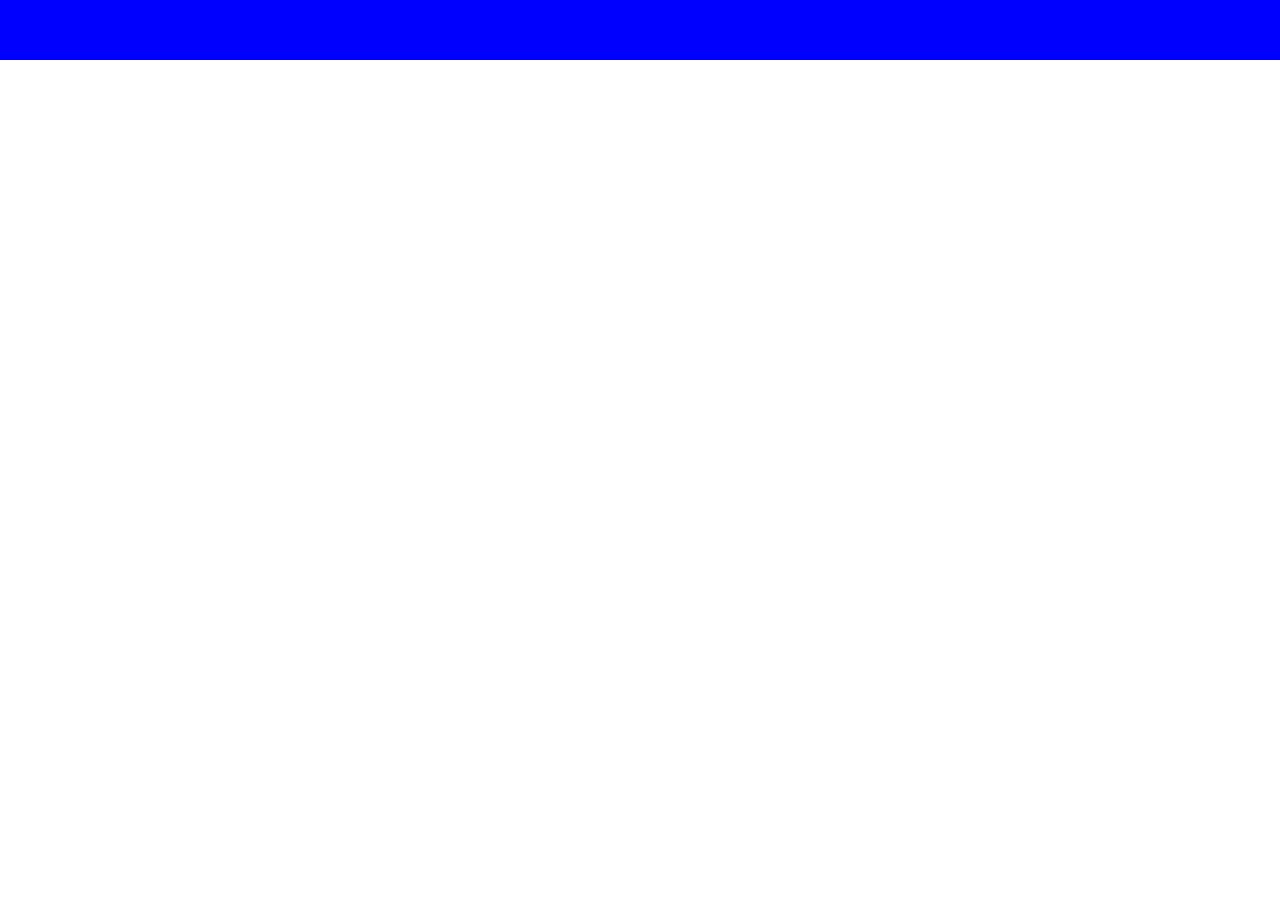
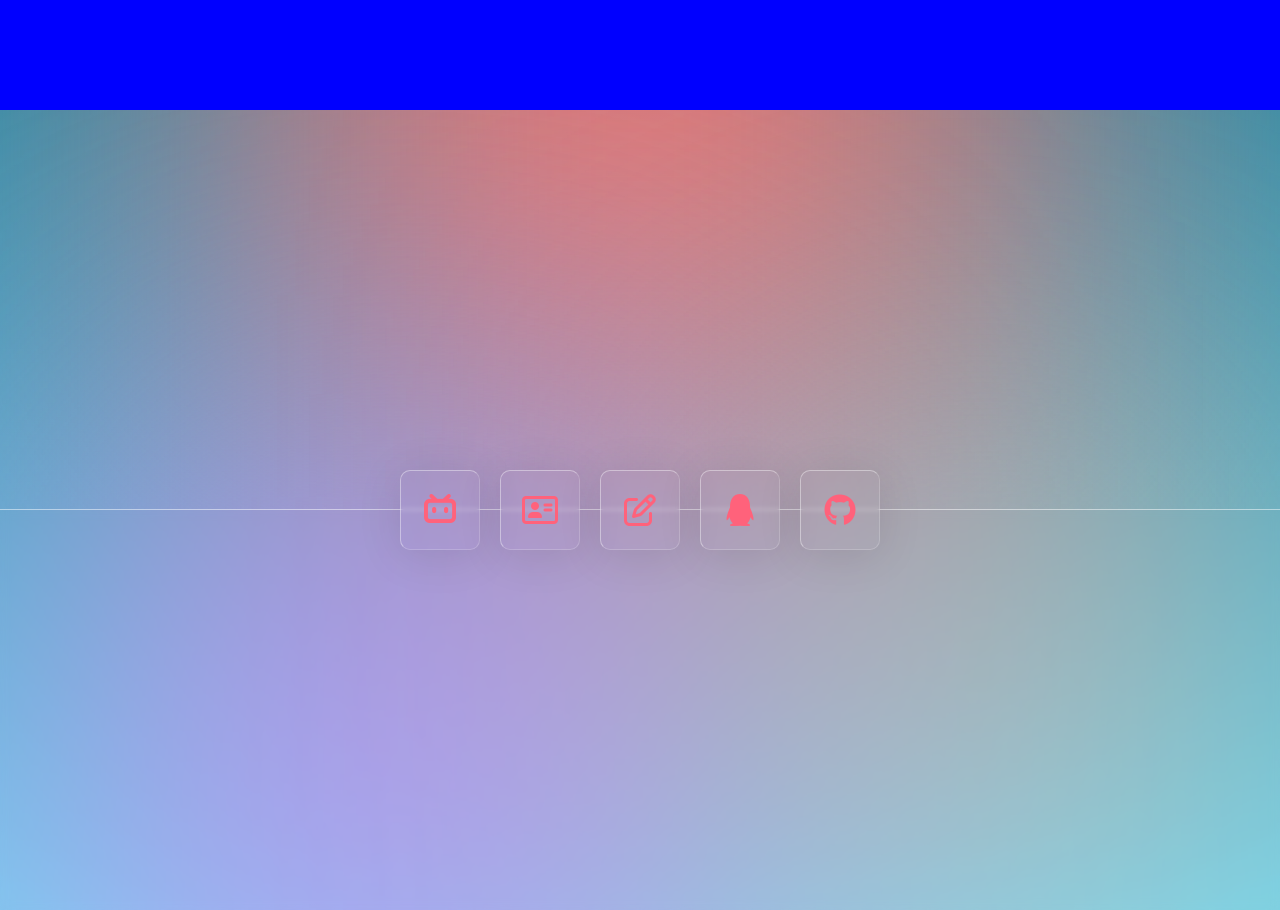
Before and after one commit to starNGC2237/MarshmallowForLyhea, a plain HTML site: page index.html in a window 1280 px wide. Shown: the part 2740-3650 px from the top of the page. Before the commit the page ends 2800 px from the top, so only its background shows below. Drawn offline with Linux system fonts and the light colour scheme.

Commit message:
add glass

```diff
--- a/index.html
+++ b/index.html
@@ -1,25 +1,32 @@
+<!--
+ * @Author: zhilutianji
+ * @Date: 2022-06-29 12:49:00
+ * @Description: 【for Lyhea】
+-->
 <!DOCTYPE html>
 <html lang="zh-CN">
   <head>
     <meta charset="UTF-8" />
     <title>祝汐汐出道一周年快乐！</title>
     <link rel="stylesheet" href="style.css" />
+    <link rel="stylesheet" href="shiny.css" />
+    <link
+      href="https://cdn.bootcdn.net/ajax/libs/font-awesome/6.1.1/css/all.css"
+      rel="stylesheet"
+    />
   </head>
 
   <body>
     <div class="logo">
       <img src="img/logo.svg" alt="" />
-      <h3 style="align-self: center;">happy first anniversary</h3>
+      <h3 style="align-self: center">happy first anniversary</h3>
     </div>
     <div class="menu"><img src="img/menu.svg" alt="" /></div>
-
     <div class="section">
       <div class="slogan">
         <h3 class="rellax" data-rellax-speed="6">祝汐汐</h3>
         <h1 class="rellax" data-rellax-speed="5">一周年快乐</h1>
-        <p class="rellax" data-rellax-speed="3">
-          好耶ヾ(*′▽‘*)ﾉ
-        </p>
+        <p class="rellax" data-rellax-speed="3">好耶ヾ(*′▽‘*)ﾉ</p>
       </div>
       <img class="img1 rellax" data-rellax-speed="-2" src="img/1.png" alt="" />
       <img class="img2 rellax" data-rellax-speed="9" src="img/2.png" alt="" />
@@ -55,9 +62,74 @@
         alt=""
       />
     </div>
-    <div class="section" style="height: 50vh;"></div>
-    <div style="height: 100vh;background-color:blue"></div>
+    <div class="section" style="height: 50vh"></div>
+    <div style="height: calc(100vh + 50px); background-color: blue"></div>
+    <div class="shiny">
+      <div class="color"></div>
+      <div class="color"></div>
+      <div class="color"></div>
+      <ul>
+        <li>
+          <a
+            href="https://space.bilibili.com/1586717744"
+            target="_blank"
+            title="Lyhea的空间"
+          >
+            <i class="fa-brands fa-bilibili"></i>
+          </a>
+        </li>
+        <li>
+          <a
+            href="https://zh.moegirl.org.cn/%E9%B6%86%E6%B1%90%E9%9B%85"
+            target="_blank"
+            title="萌娘百科"
+          >
+            <i class="fa-regular fa-address-card"></i>
+          </a>
+        </li>
+        <li>
+          <a
+            href="https://space.bilibili.com/1586717744/article"
+            target="_blank"
+            title="醒梦集序"
+          >
+            <i class="fa-regular fa-pen-to-square"></i>
+          </a>
+        </li>
+        <li onclick="displayAlert('success','已复制群号！',5000)">
+          <a title="来汐的群玩！">
+            <i class="fa-brands fa-qq"></i>
+          </a>
+        </li>
+        <li>
+          <a
+            href="https://github.com/starNGC2237/MarshmallowForLyhea"
+            target="_blank"
+            title="源码"
+          >
+            <i class="fa-brands fa-github"></i>
+          </a>
+        </li>
+      </ul>
+    </div>
+    <script type="text/javascript">
+      var system = {};
+      var p = navigator.platform;
+      var u = navigator.userAgent;
+
+      system.win = p.indexOf("Win") == 0;
+      system.mac = p.indexOf("Mac") == 0;
+      system.x11 = p == "X11" || p.indexOf("Linux") == 0;
+      if (system.win || system.mac || system.xll) {
+        //如果是手机转
+        if (u.indexOf("Windows Phone") > -1) {
+          window.location.href ="./404.html"
+          //win手机端
+        }
+      }
+    </script>
     <script src="js/rellax.min.js"></script>
+    <script src="js/tanchuang.js"></script>
     <script>
       var rellax = new Rellax(".rellax", {
         horizontal: true,
--- /dev/null
+++ b/js/tanchuang.js
@@ -0,0 +1,45 @@
+/*
+ * @Author: zhilutianji
+ * @Date: 2022-07-22 23:30:20
+ * @Description: 【弹通知】
+ */
+function displayAlert(type, data, time) {
+  var lunbo = document.createElement("div");
+
+  if (type == "success") {
+    lunbo.style.backgroundColor = "#009900";
+  } else if (type == "error") {
+    lunbo.style.backgroundColor = "#990000";
+  } else if (type == "info") {
+    lunbo.style.backgroundColor = "#e6b800";
+  } else {
+    console.log("入参type错误");
+    return;
+  }
+
+  lunbo.id = "lunbo";
+  lunbo.style.position = "fixed";
+  lunbo.style.width = "25vh";
+  lunbo.style.height = "6vh";
+  lunbo.style.right = "5%";
+  lunbo.style.top = "10%";
+  lunbo.style.color = "white";
+  lunbo.style.fontSize = "1vh";
+  lunbo.style.borderRadius = "1vh";
+  lunbo.style.textAlign = "center";
+  lunbo.style.lineHeight = "6vh";
+
+  var aux = document.createElement("input");
+  aux.setAttribute("value", '225485337');
+  document.body.appendChild(aux);
+  aux.select();
+  document.execCommand("copy");
+  document.body.removeChild(aux);
+  if (document.getElementById("lunbo") == null) {
+    document.body.appendChild(lunbo);
+  }
+  lunbo.innerHTML = data;
+  setTimeout(function () {
+    document.body.removeChild(lunbo);
+  }, time);
+}
--- /dev/null
+++ b/shiny.css
@@ -0,0 +1,102 @@
+.shiny {
+    position: absolute;
+    width: 100%;
+    height: 100vh;
+    display: flex;
+    justify-content: center;
+    align-items: center;
+    overflow: hidden;
+    background: linear-gradient(to bottom, #2193b0, #6dd5ed);
+}
+
+.shiny::before {
+    content: "";
+    position: absolute;
+    bottom: 0px;
+    width: 100%;
+    height: 50%;
+    z-index: 1;
+    border-top: 1px solid rgba(255, 255, 255, 0.5);
+    backdrop-filter: blur(5px);
+}
+
+.shiny .color {
+    position: absolute;
+    filter: blur(200px);
+}
+
+.shiny .color:nth-child(1) {
+    background: #fd746c;
+    width: 800px;
+    height: 800px;
+    top: -450px;
+}
+
+.shiny .color:nth-child(2) {
+    background: #cf8bf3;
+    width: 600px;
+    height: 600px;
+    bottom: -150px;
+    left: 100px;
+}
+
+.shiny .color:nth-child(3) {
+    background: #fdb99b;
+    width: 400px;
+    height: 400px;
+    bottom: 50px;
+    right: 100px;
+}
+
+ul {
+    position: relative;
+    display: flex;
+    z-index: 2;
+}
+
+ul li {
+    position: relative;
+    list-style: none;
+    margin: 10px;
+}
+
+ul li a {
+    position: relative;
+    width: 80px;
+    height: 80px;
+    display: inline-block;
+    border-radius: 10px;
+    display: flex;
+    justify-content: center;
+    align-items: center;
+    text-decoration: none;
+    color: #fff;
+    font-size: 32px;
+    border: 1px solid rgba(255, 255, 255, 0.4);
+    border-right: 1px solid rgba(255, 255, 255, 0.2);
+    border-bottom: 1px solid rgba(255, 255, 255, 0.2);
+    box-shadow: 0px 5px 45px rgba(0, 0, 0, 0.1);
+    backdrop-filter: blur(2px);
+    transition: all 0.5s;
+    overflow: hidden;
+}
+
+ul li a:hover {
+    transform: translateY(-20px);
+}
+
+ul li a::before {
+    content: "";
+    position: absolute;
+    top: 0;
+    left: 0;
+    width: 50px;
+    height: 100%;
+    background-color: #fff;
+    transform: skewX(45deg) translateX(150px);
+    transition: all 0.5s;
+}
+
+ul li a:hover::before {
+    transform: skewX(45deg) translateX(-150px);
+}
```
Also changed, not shown: 404.html (added, +12 -0 lines), index-bak.html (deleted, +0 -50 lines), style.css (+0 -47 lines).
